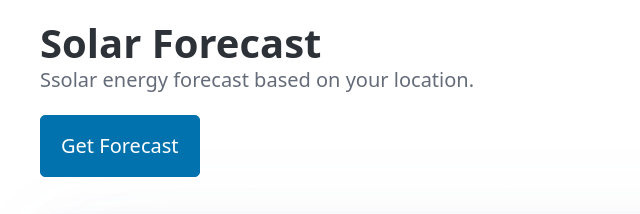
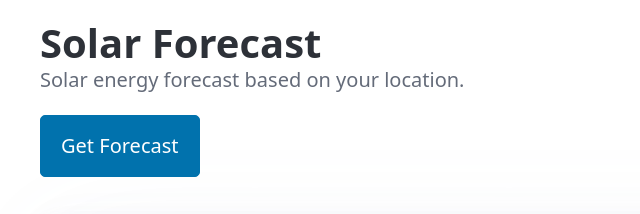
Before and after one commit to karljcummins/3daysolar, a plain HTML site: page index.html in a window 1280 px wide. Shown: the top 214 px of the page, 0-640 px from the left. Drawn offline with nearby package versions, Linux system fonts and the light colour scheme.

Commit message:
fixes typo

```diff
--- a/index.html
+++ b/index.html
@@ -22,7 +22,7 @@
     <header class="container">
       <hgroup>
         <h1>Solar Forecast</h1>
-        <p>Ssolar energy forecast based on your location.</p>
+        <p>Solar energy forecast based on your location.</p>
       </hgroup>
       <nav>
         <button onclick="getLocation()">Get Forecast</button>
```
